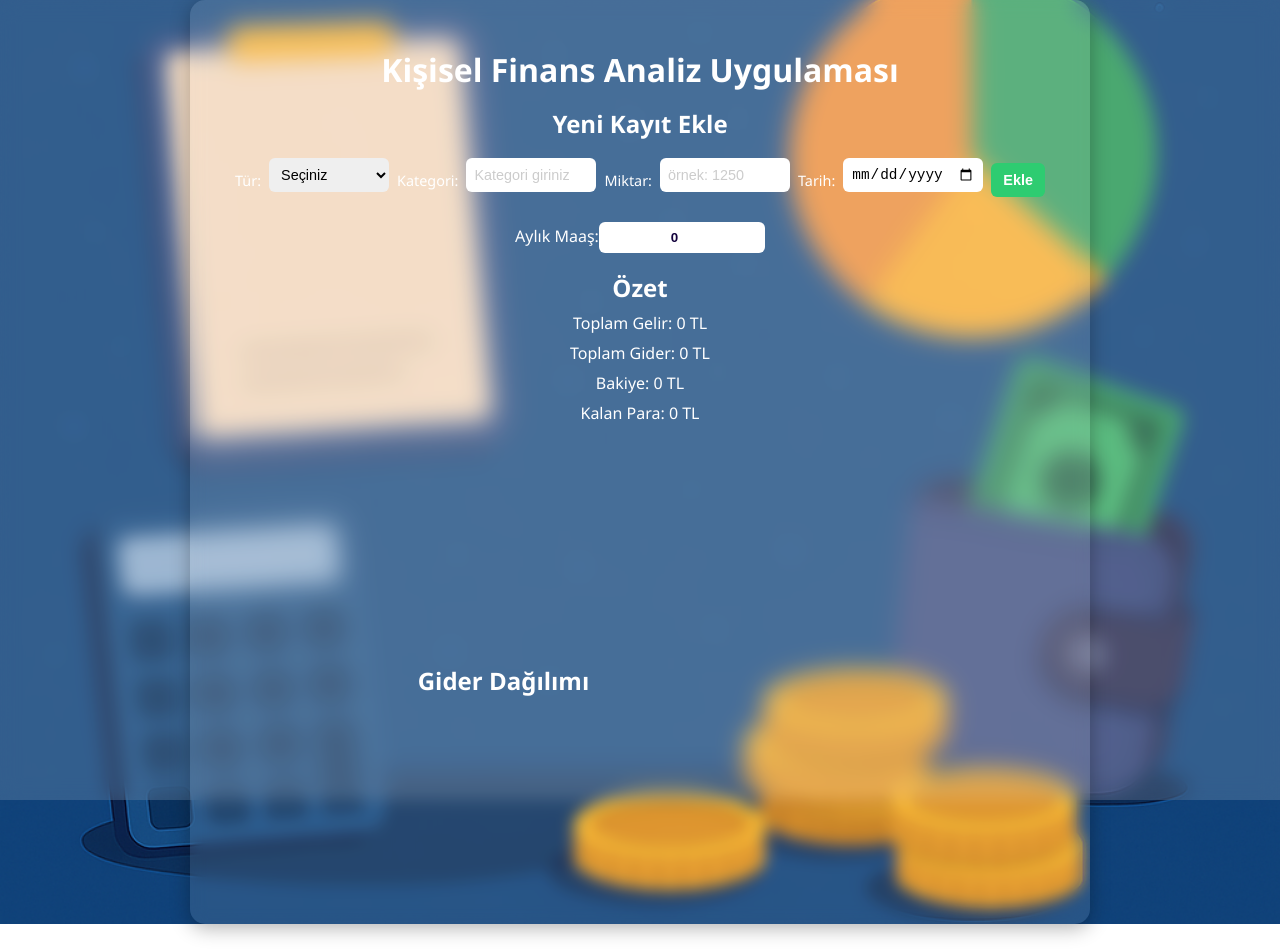
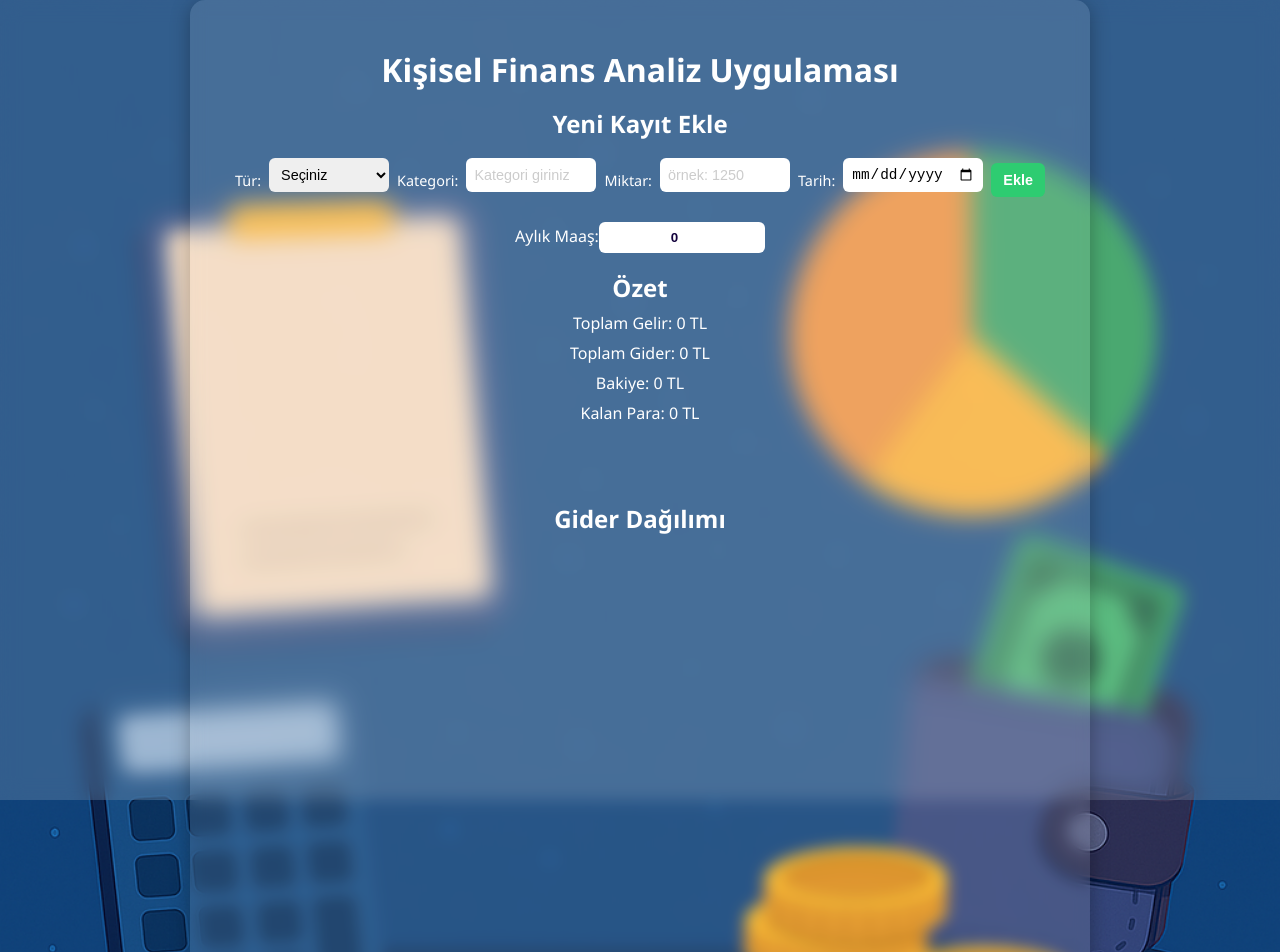
Before and after one commit to gamzefidan/finans-analiz, a React (Create React App) app: page / in a window 1280 px wide. Shown: the top 952 px of the page. Before the commit the page ends 924 px from the top, so only its background shows below. Built offline with nearby package versions, Linux system fonts and the light colour scheme; the HTML template or start-up script is replaced by a standard one.

Commit message:
app.js ve app.css değişiklikleri yapıldı

```diff
--- a/src/App.css
+++ b/src/App.css
@@ -107,17 +107,19 @@ h1, h2, p {
 
 .chart-container {
   display: flex;
+  flex-direction: column;
+  align-items: center;
   justify-content: center;
-  align-items: center;
-  margin-top: 20px;
+  margin-top: 30px;
   width: 100%;
+  text-align: center;
 }
 
 .chart-container h2 {
-  text-align: center;
-  width: 100%;
   margin-bottom: 15px;
+  color: #fff;
 }
+
 #maas {
   width: 150px;
   text-align: center;
--- a/src/App.js
+++ b/src/App.js
@@ -1,4 +1,4 @@
-import { PieChart, Pie, Tooltip, Legend } from "recharts";
+import { PieChart, Pie, Tooltip, Legend, Cell } from "recharts";
 import { useState, useEffect } from "react";
 import TransactionForm from "./components/TransactionForm";
 import "./App.css";
@@ -114,8 +114,16 @@ function App() {
               cx="50%"
               cy="50%"
               outerRadius={120}
+              fill="#8884d8"
               label
-            />
+            >
+              {giderVerisi.map((entry, index) => (
+                <Cell
+                  key={`cell-${index}`}
+                  fill={`hsl(${index * 60}, 70%, 60%)`}
+                />
+              ))}
+            </Pie>
             <Tooltip />
             <Legend />
           </PieChart>
--- a/src/components/TransactionForm.jsx
+++ b/src/components/TransactionForm.jsx
@@ -38,6 +38,7 @@ function TransactionForm(props) {
         <option value="gelir">Gelir</option>
         <option value="gider">Gider</option>
       </select>
+
       <label htmlFor="Kategori">Kategori:</label>
       <input
         ref={kategoriInputRef}
```
